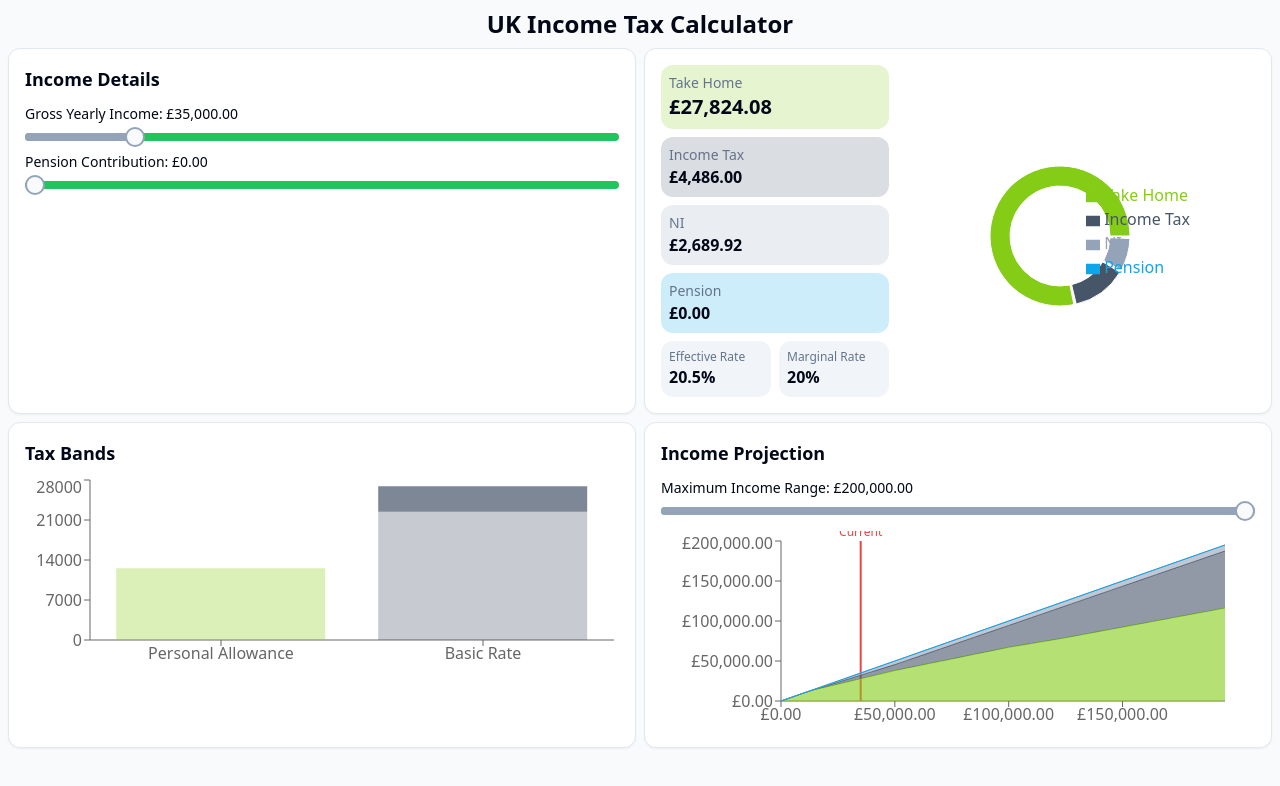
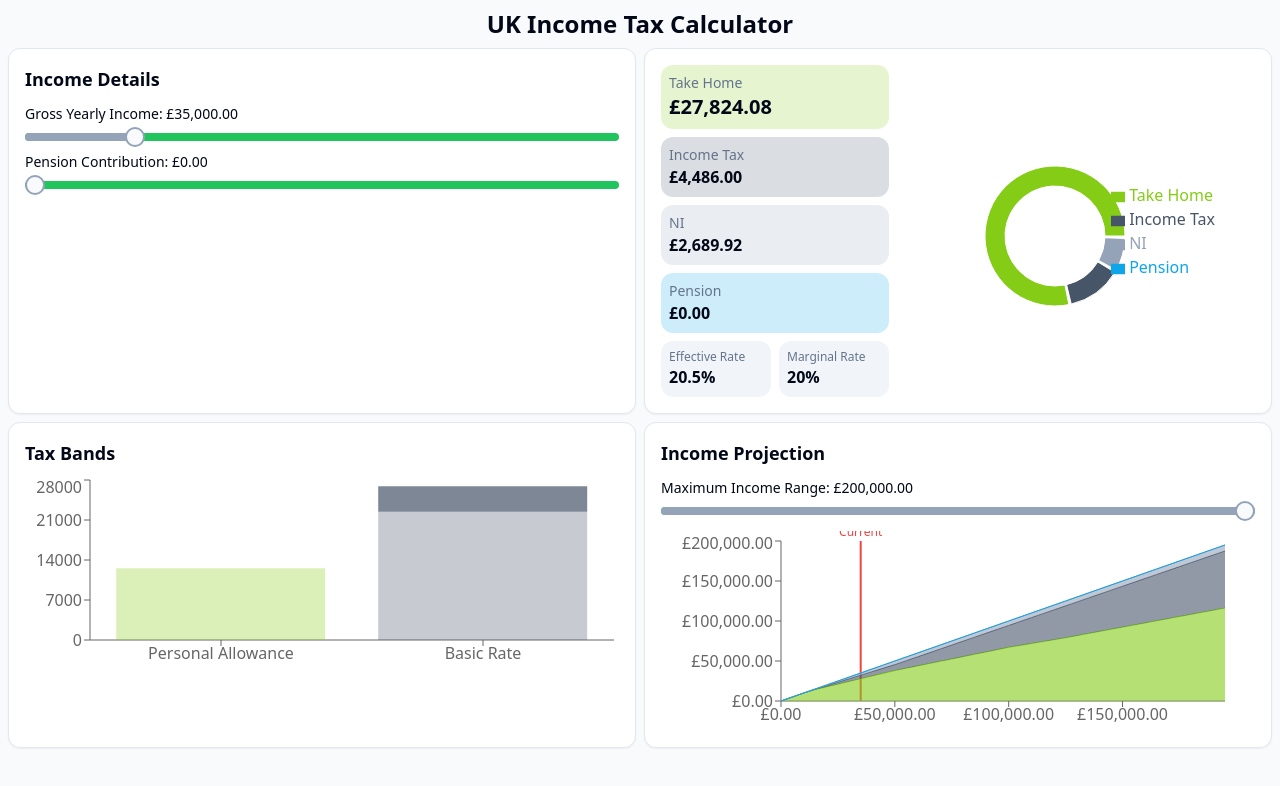
Before and after one commit to Baicheng-MiQ/taxwizard-uk, a React (Vite) app: page / in a window 1280 px wide. Shown: the top 786 px of the page. Built offline with nearby package versions, Linux system fonts and the light colour scheme.

Commit message:
Update code for better display
Improved the code structure and layout to ensure better visibility and usability. Adjustments made to enhance the overall presentation of the components.
[skip gpt_engineer]

```diff
--- a/src/components/TaxCalculator.tsx
+++ b/src/components/TaxCalculator.tsx
@@ -112,7 +112,7 @@ const TaxCalculator = () => {
 
         <Card className="p-4">
           <div className="grid grid-cols-5 gap-4">
-            {/* Left side - Summary (3 columns) */}
+            {/* Left side - Summary (2 columns) */}
             <div className="col-span-2 space-y-2">
               <div className="p-2 bg-[#84cc16]/20 rounded-lg">
                 <p className="text-sm text-muted-foreground">Take Home</p>
@@ -147,9 +147,9 @@ const TaxCalculator = () => {
               </div>
             </div>
 
-            {/* Right side - Pie Chart (2 columns) */}
+            {/* Right side - Pie Chart (3 columns) */}
             <div className="col-span-3 flex items-center justify-center">
-              <PieChart width={250} height={200}>
+              <PieChart width={300} height={200}>
                 <Legend
                   layout="vertical"
                   align="right"
@@ -157,7 +157,7 @@ const TaxCalculator = () => {
                 />
                 <Pie
                   data={pieData}
-                  cx={100}
+                  cx={120}
                   cy={100}
                   innerRadius={50}
                   outerRadius={70}
```
